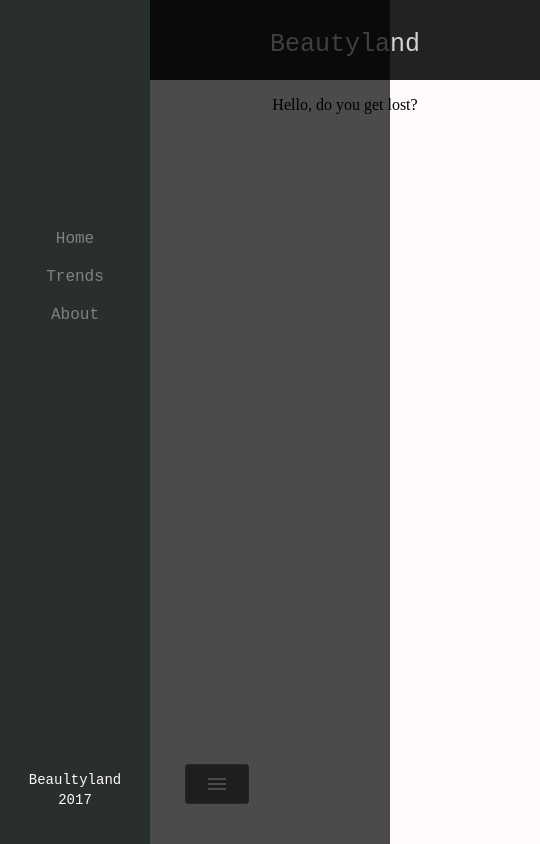
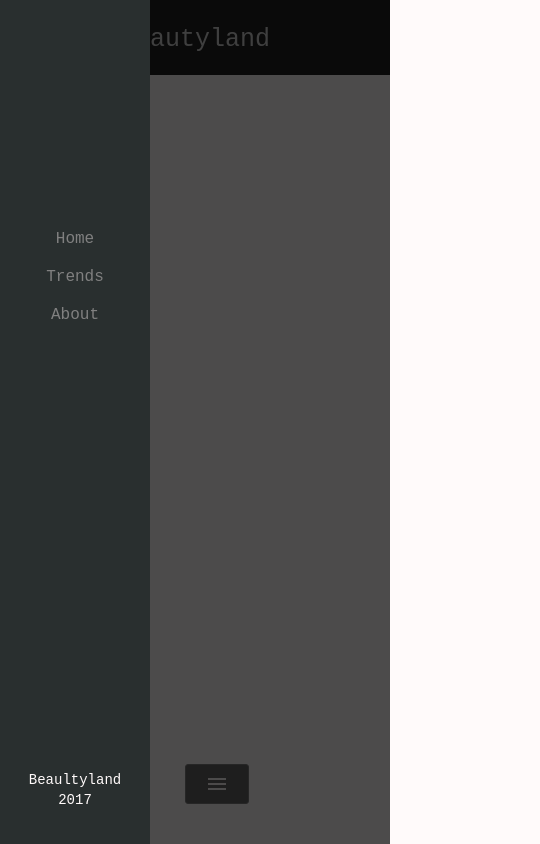
Before and after one commit to roycrxtw/beautyland, a React (Create React App) app: page /post in a window 390 px wide. Both pictures are taken after a click on the element "menu". Shown: the whole page, 540 px wide, since content can reach past the window. Built offline with nearby package versions, Linux system fonts and the light colour scheme.

Commit message:
Adjust css to work around chrome-mobile bug
+ Add css media query condition for Chrome mobile to prevent bug
The menu will pop out over the content for Chrome mobile.
The rest browsers still remain original design - the menu will
push content to the right.

This bug only occurs on Chrome mobile

```diff
--- a/src/App.css
+++ b/src/App.css
@@ -13,14 +13,31 @@ a:hover{
 
 body{
   background-color: snow;
+  overflow-x: hidden;
+  overflow-y: visible;
+}
+body.hasActiveMenu{
+  overflow-y: hidden;
 }
 
 .activeItem{
   color: red;
 }
 
-.App {
-  text-align: center;
+.appContext{
+  /* border: 5px solid blue; */
+  transition: all 700ms;
+}
+.appContext.isActive{
+  transform: translateX(150px);
+}
+
+/* to prevent a bug in chrome */
+@media (-webkit-min-device-pixel-ratio: 0) {
+  .appContext.isActive{
+    /* border: 5px solid yellow; */
+    transform: none;
+  }
 }
 
 .app-title{
@@ -29,34 +46,22 @@ body{
   font-size: 25px;
   font-family: Courier New;
   font-weight: 100;
+  text-align: center;
 }
 
 .appHeader {
   background-color: #222;
-  height: 80px;
-  padding: 20px;
-  color: lightgrey;
-  font-size: large;
-  line-height: 50px;
+  height: 75px;
+  padding: 25px;
 }
-
-.App-intro {
-  font-size: large;
-}
-
-@keyframes App-logo-spin {
-  from { transform: rotate(0deg); }
-  to { transform: rotate(360deg); }
-}
-
-
-
 
 .btnBack{
   position: fixed;
   left: 35px;
   bottom: 90px;
   display: flex;
+  justify-content: center;
+  align-items: center;
   width: 64px;
   height: 40px;
   border: 1px solid grey;
@@ -64,8 +69,6 @@ body{
   background-color: rgba(0, 0, 0, 0.6);;
   color: snow;
   cursor: pointer;
-  justify-content: center;
-  align-items: center;
   z-index: 30;
   transition: all 700ms;
 }
@@ -74,63 +77,34 @@ body{
   background: rgba(255, 250, 250, 0.9);
 }
 
-.postDisplayer{
-  display: block;
-  margin: 0 0px;
-  border: 1px solid grey;
-}
-
-.postTitle{
-  color: grey;
-  font-size: 14px;
-}
-
-body{
-  overflow-x: hidden;
-  overflow-y: visible;
-}
-body.hasActiveMenu{
-  overflow-y: visible;
-}
-
-
-
-
-
 .btnMenu{
   position: fixed;
-  left: 15px;
+  left: 35px;
   bottom: 40px;
-  width: 64px;
-  height: 40px;
-  margin: 0 20px;
   display: flex;
   justify-content: center;
   align-items: center;
+  width: 64px;
+  height: 40px;
+  z-index: 100;
+  border: 1px solid grey;
+  border-radius: 3px;
+  background: rgba(0, 0, 0, 0.6);
   font-size: 15px;
   color: snow;
-  background: rgba(0, 0, 0, 0.6);
-  border: 1px solid grey;
-  border-radius: 3px;
   cursor: pointer;
-  transform: translateX(0px);
   transition: all 700ms;
 }
 .btnMenu:hover{
   color: black;
   background: rgba(255, 250, 250, 0.9);
-  transition: all 500ms;
 }
 .btnMenu.isActive{
+  left: 35px;
   bottom: 40px;
   transform: translateX(150px);
-  transition: all 700ms;
   opacity: 1;
 }
-
-
-
-
 
 .menu .menuItem{
   display: block;
@@ -145,19 +119,13 @@ body.hasActiveMenu{
 
 
 
-.appContext{
-  transition: all 700ms;
-}
 
-.appContext.isActive{
-  transform: translateX(150px);
-}
 
 .mask{
   position: fixed;
-  z-index: 100;
   left: 0;
   top: 0;
+  z-index: 100;
   width: 0;
   height: 0;
   opacity: 0;
@@ -166,8 +134,9 @@ body.hasActiveMenu{
   transition: opacity 300ms, width 0ms 300ms, height 0ms 300ms;
 }
 .mask.isActive{
-  width: 100%;
-  height: 100%;
+  width: 100vw;
+  height: 100vh;
   opacity: 0.7;
+  /* border: 10px solid red; */
   transition: opacity 300ms;
 }
--- a/src/App.js
+++ b/src/App.js
@@ -24,7 +24,7 @@ const NotFound = () => (
   <p>Hello, do you get lost?</p>
 );
 
-class App extends Component {
+export default class App extends Component {
   toggleMenu = () => {
     document.getElementsByClassName('mask')[0].classList.toggle('isActive');
     document.getElementsByClassName('menu')[0].classList.toggle('isActive');
@@ -55,8 +55,13 @@ class App extends Component {
   render() {
     return (
       <div className="App">
+        {this.MenuButton}
+        <div className='mask' onClick={this.toggleMenu}></div>
+        <Menu onNavLinkClick={this.toggleMenu} />
+
         <div className='appContext'>
         {Header}
+          <div>
             <Switch>
               <Route exact path='/' component={this.LatestGallery} />
               <Route exact path='/trends' component={this.TrendsGallery} />
@@ -64,12 +69,8 @@ class App extends Component {
               <Route component={NotFound} />
             </Switch>
           </div>
-        {this.MenuButton}
-        <div className='mask' onClick={this.toggleMenu}></div>
-        <Menu onNavLinkClick={this.toggleMenu} />
+        </div>
       </div>
     );
   }
 }
-
-export default App;
--- a/src/MainGallery.css
+++ b/src/MainGallery.css
@@ -12,6 +12,7 @@
   color: snow;
   font-size: 16px;
   line-height: 93px;
+  text-align: center;
   cursor: pointer;
   transition: all 500ms;
 }
--- a/src/Menu.css
+++ b/src/Menu.css
@@ -1,14 +1,15 @@
 
 .menu{
   position: fixed;
-  left: 0;
+  left: 0px;
   top: 0;
   z-index: 200;
+  width: 150px;
+  height: 100%;
   background: #292F2F;
   color: grey;
   font-family: Courier New, Courier, monospace;
-  width: 150px;
-  height: 100%;
+  text-align: center;
   transform: translateX(-150px);
   transition: all 700ms;
 }
--- a/src/PostDisplayer.css
+++ b/src/PostDisplayer.css
@@ -21,3 +21,9 @@
   color: black;
   background: rgba(255, 250, 250, 0.9);
 }
+
+.postDisplayer{
+  display: block;
+  margin: 0;
+  border: 1px solid grey;
+}
```
Lines whose indentation alone changed are shown as unchanged.
